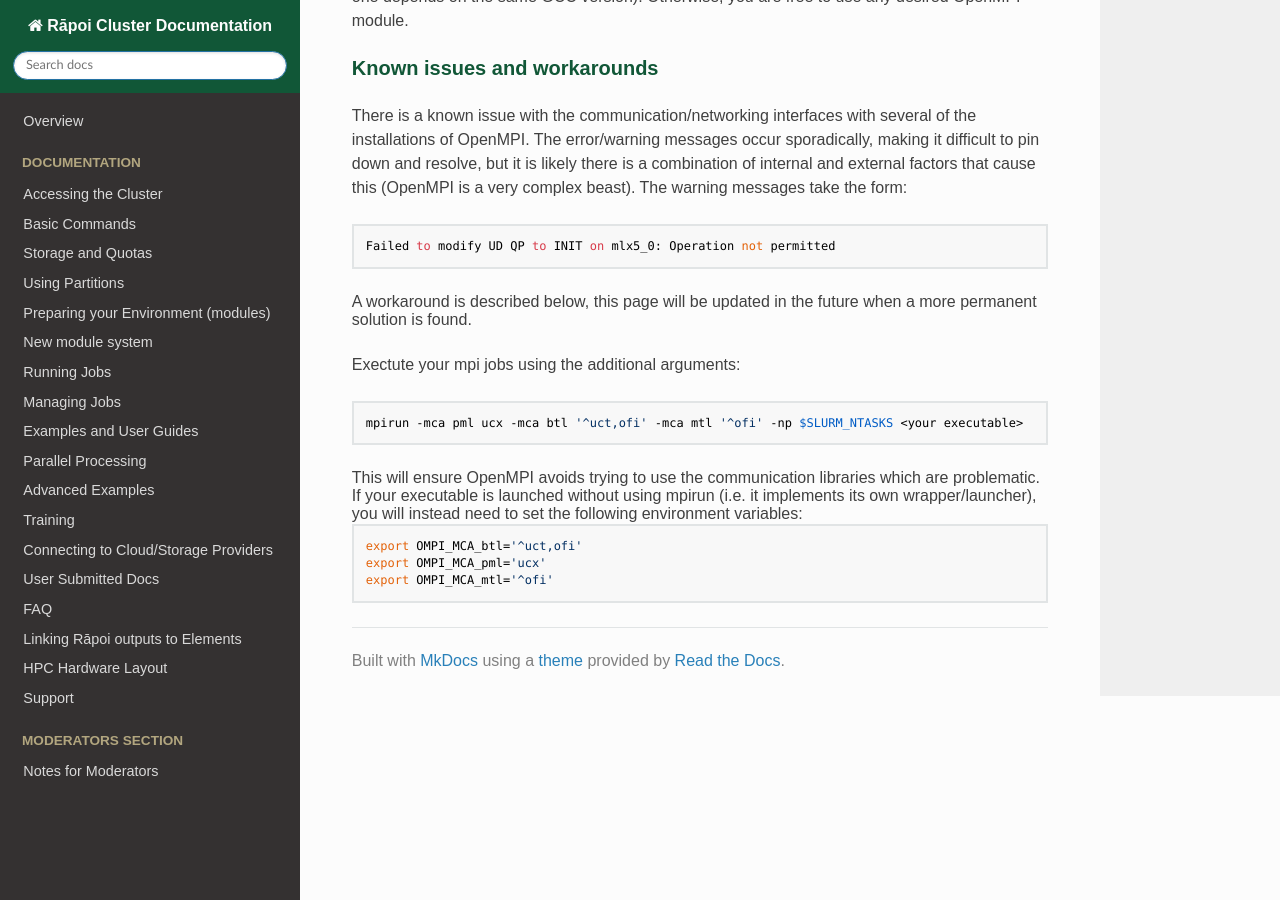
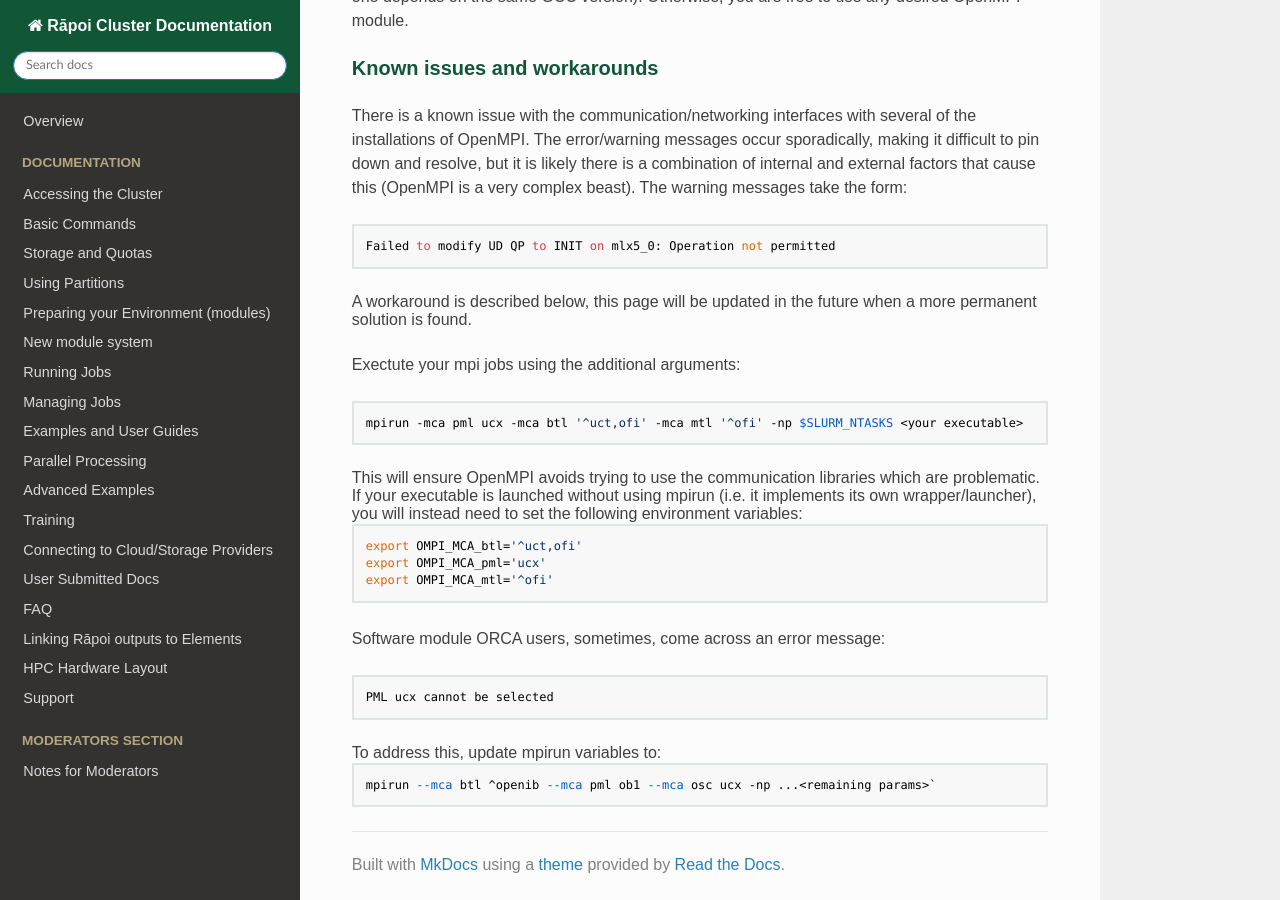
Before and after one commit to vuw-research-computing/raapoi-docs, an MkDocs documentation site: the page built from docs/advanced/OpenMPI_users_guide.md, in a window 1280 px wide and 900 px high, scrolled down 530 px. Built offline with MkDocs 1.6.1, drawn with Linux system fonts in a browser that asks for light colours; nearby versions of some CDN libraries; some web fonts are replaced; a script that is not in the unit is left out.

Commit message:
Update MPI known errors
Workaround ucx-pml

````diff
--- a/docs/advanced/OpenMPI_users_guide.md
+++ b/docs/advanced/OpenMPI_users_guide.md
@@ -36,3 +36,12 @@ export OMPI_MCA_btl='^uct,ofi'
 export OMPI_MCA_pml='ucx'
 export OMPI_MCA_mtl='^ofi'
 ```
+
+Software module ORCA users, sometimes, come across an error message:
+```bash
+PML ucx cannot be selected
+```
+To address this, update mpirun variables to:
+```bash
+mpirun --mca btl ^openib --mca pml ob1 --mca osc ucx -np ...<remaining params>`
+```
````
